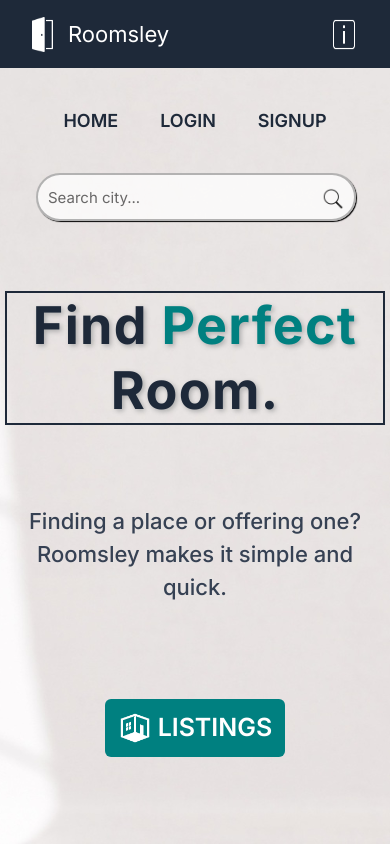
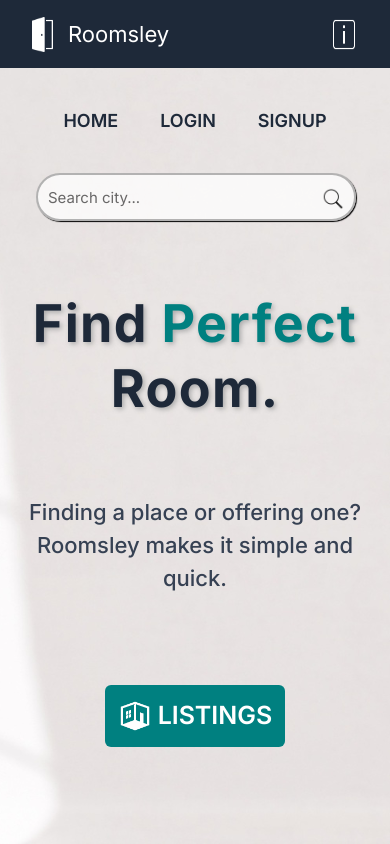
Before and after one commit to rohitkumar893/roomsley, a React (Vite) app: page / in a window 390 px wide. Shown: the top 844 px of the page. Built offline with nearby package versions, Linux system fonts and the light colour scheme.

Commit message:
update: homepage layout

```diff
--- a/src/App.css
+++ b/src/App.css
@@ -128,7 +128,7 @@ ul:hover{
 
 .buttonn {
   position: relative;
-  padding: 10px 10px;
+  padding: 12px 12px;
   border-radius: 6px;
   border: none;
   color: #fff;
--- a/src/App.jsx
+++ b/src/App.jsx
@@ -98,9 +98,9 @@ function App() {
 
         <div className='landingcontainer h-[100%] w-[100%] flex flex-col sm:flex-row justify-center items-center'>
           <div className='padder h-[100%] w-[100%]'>
-            <div className='marginctrl flex flex-col md:flex-col items-center h-full w-full justify-between gap-[80px] sm:gap-[45px]'>
+            <div className='marginctrl flex flex-col md:flex-col items-center h-full w-full justify-between gap-[75px] sm:gap-[45px]'>
               {/* <div className='flex flex-col gap-[15px] sm:gap-[12px]'> */}
-                  <h1 className='textlogo text-[52px] border-2 w-[380px] md:text-[54px] text-center font-bold leading-tight tracking-wide'>Find <span className='perfect'>Perfect</span> Room.</h1>
+                  <h1 className='textlogo text-[52px] w-[380px] md:text-[54px] text-center font-bold leading-tight tracking-wide'>Find <span className='perfect'>Perfect</span> Room.</h1>
                   <h2 className='text-[22px] sm:w-[600px] w-[360px] text-center font-medium text-gray-700'> Finding a place or offering one? Roomsley makes it simple and quick.</h2>
                   <Link to="/listings">
                   <button className="buttonn w-[180px]" title='Explore Rooms'>
```
